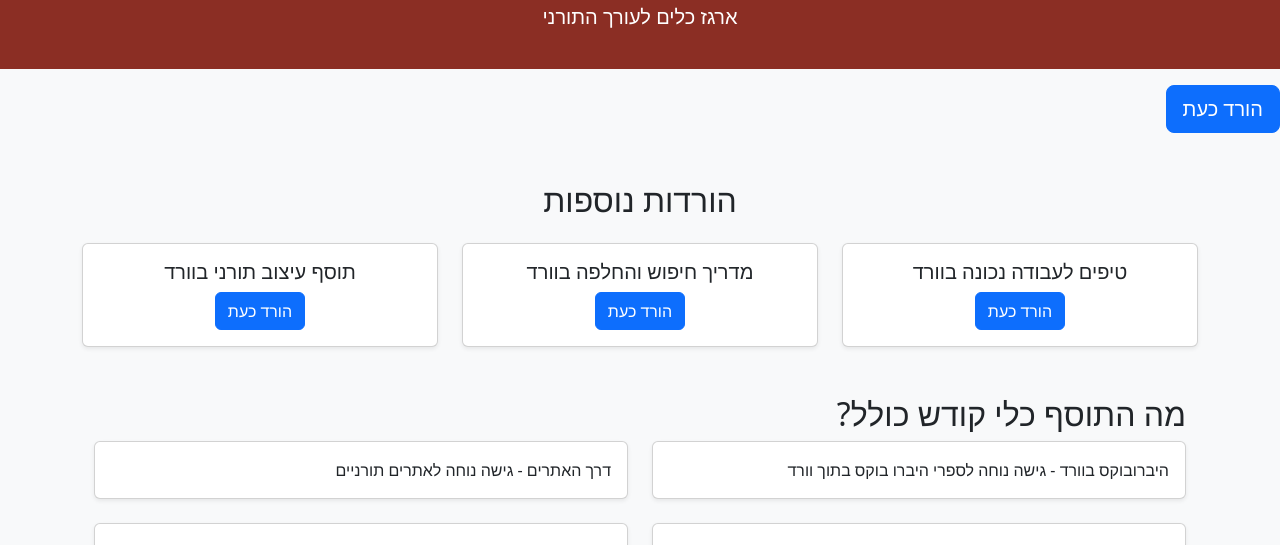
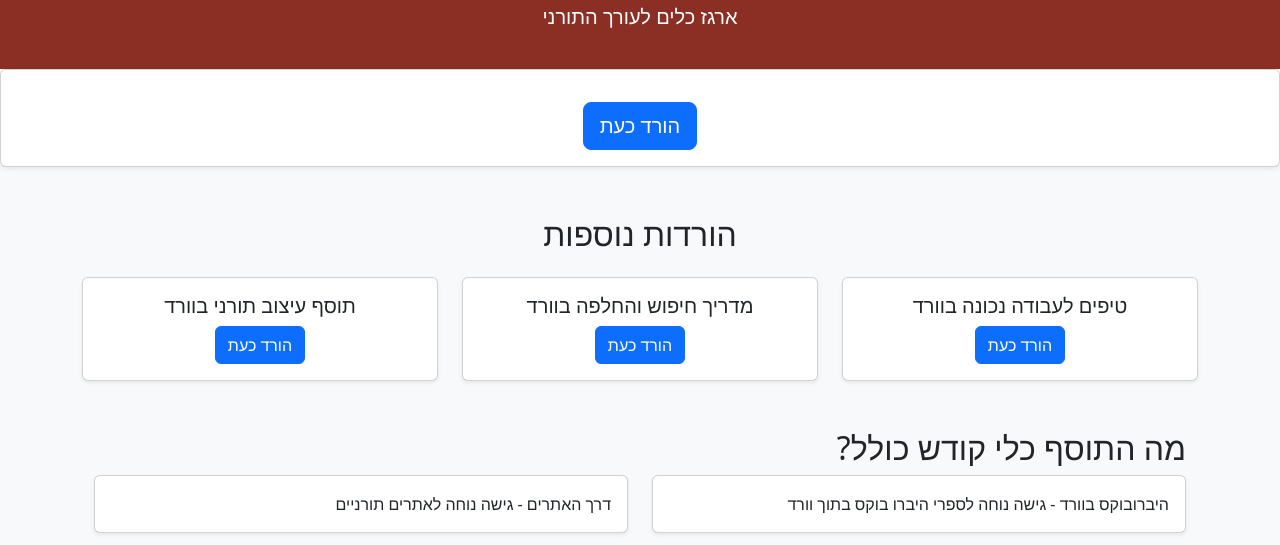
Before and after one commit to KleiKodesh/kleikodesh.github.io, a plain HTML site: page index.html in a window 1280 px wide. Shown: the part 255-800 px from the top of the page. Drawn offline with nearby package versions, Linux system fonts and the light colour scheme.

Commit message:
Update index.html

```diff
--- a/index.html
+++ b/index.html
@@ -43,7 +43,11 @@
   </div>
 </header>
 
- <a href="https://github.com/pcinfogmach/KleiKodesh2/releases/latest" class="btn btn-primary btn-lg mt-3" download>הורד כעת</a>
+  <div class="card h-100 text-center shadow-sm">
+        <div class="card-body">
+       <a href="https://github.com/pcinfogmach/KleiKodesh2/releases/latest" class="btn btn-primary btn-lg mt-3" download>הורד כעת</a>
+        </div>
+  </div>
 
 <!-- תוכן -->
 <main class="container my-5">
```
